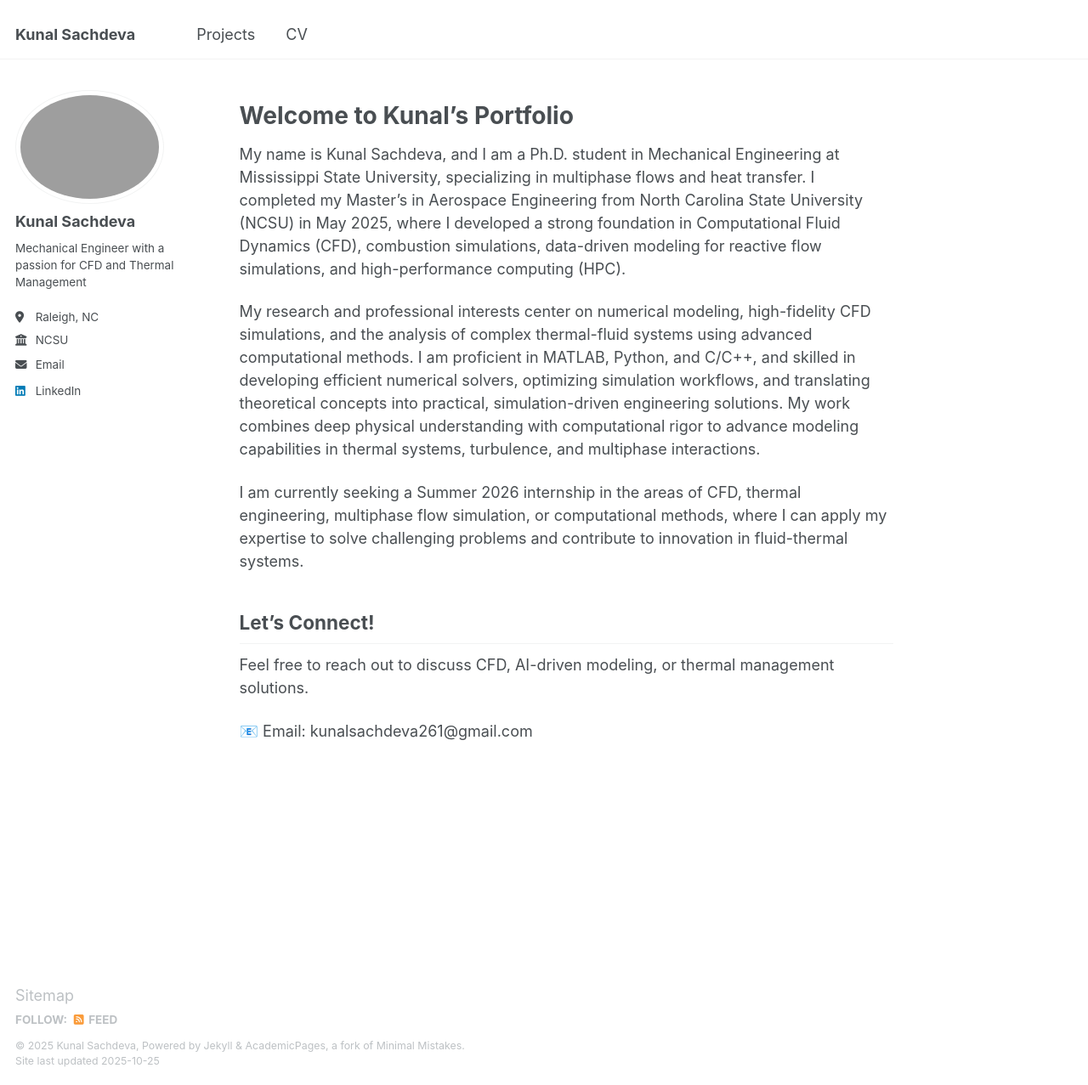
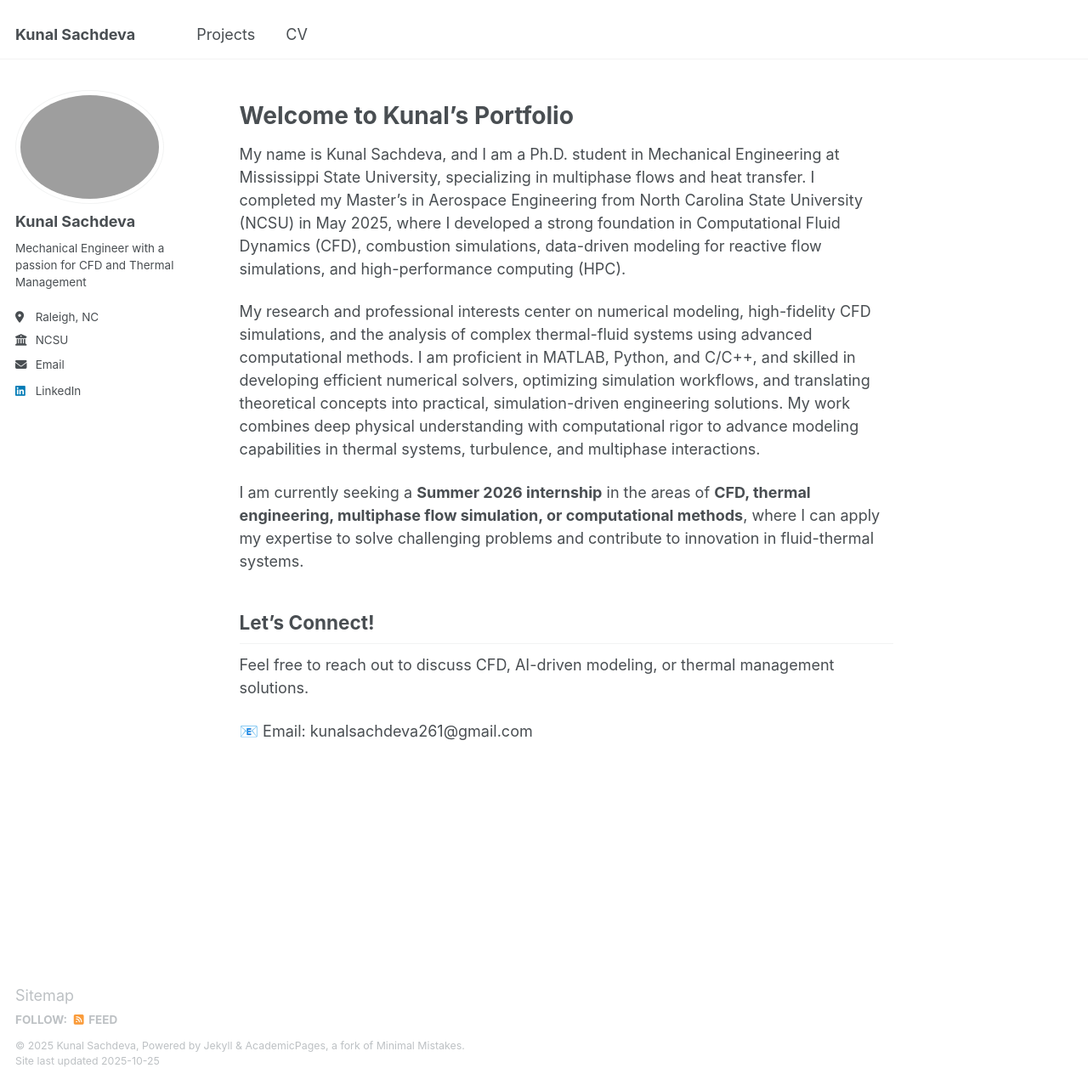
Before and after one commit to sachdevakunal/sachdevakunal.github.io, a Jekyll site: the page built from _pages/about.md, in a window 1280 px wide and 1277 px high. Shown: the whole window at 85% size. Built offline with Jekyll 4.4.1, drawn with Linux system fonts in a browser that asks for light colours.

```diff
--- a/_pages/about.md
+++ b/_pages/about.md
@@ -10,7 +10,7 @@ My name is Kunal Sachdeva, and I am a Ph.D. student in Mechanical Engineering at
 
 My research and professional interests center on numerical modeling, high-fidelity CFD simulations, and the analysis of complex thermal-fluid systems using advanced computational methods. I am proficient in MATLAB, Python, and C/C++, and skilled in developing efficient numerical solvers, optimizing simulation workflows, and translating theoretical concepts into practical, simulation-driven engineering solutions. My work combines deep physical understanding with computational rigor to advance modeling capabilities in thermal systems, turbulence, and multiphase interactions.
 
-I am currently seeking a Summer 2026 internship in the areas of CFD, thermal engineering, multiphase flow simulation, or computational methods, where I can apply my expertise to solve challenging problems and contribute to innovation in fluid-thermal systems.
+I am currently seeking a **Summer 2026 internship** in the areas of **CFD, thermal engineering, multiphase flow simulation, or computational methods**, where I can apply my expertise to solve challenging problems and contribute to innovation in fluid-thermal systems.
 
 ## Let's Connect!
 Feel free to reach out to discuss CFD, AI-driven modeling, or thermal management solutions.
```
